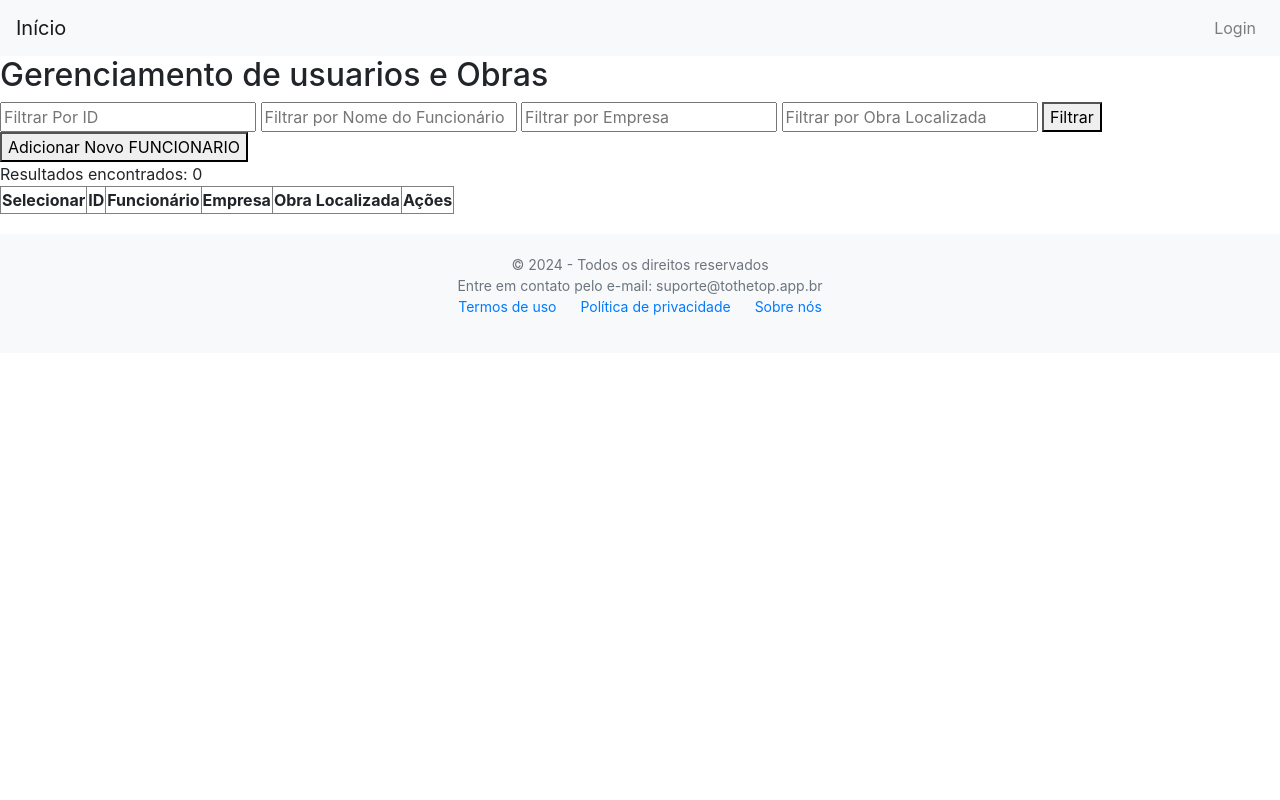
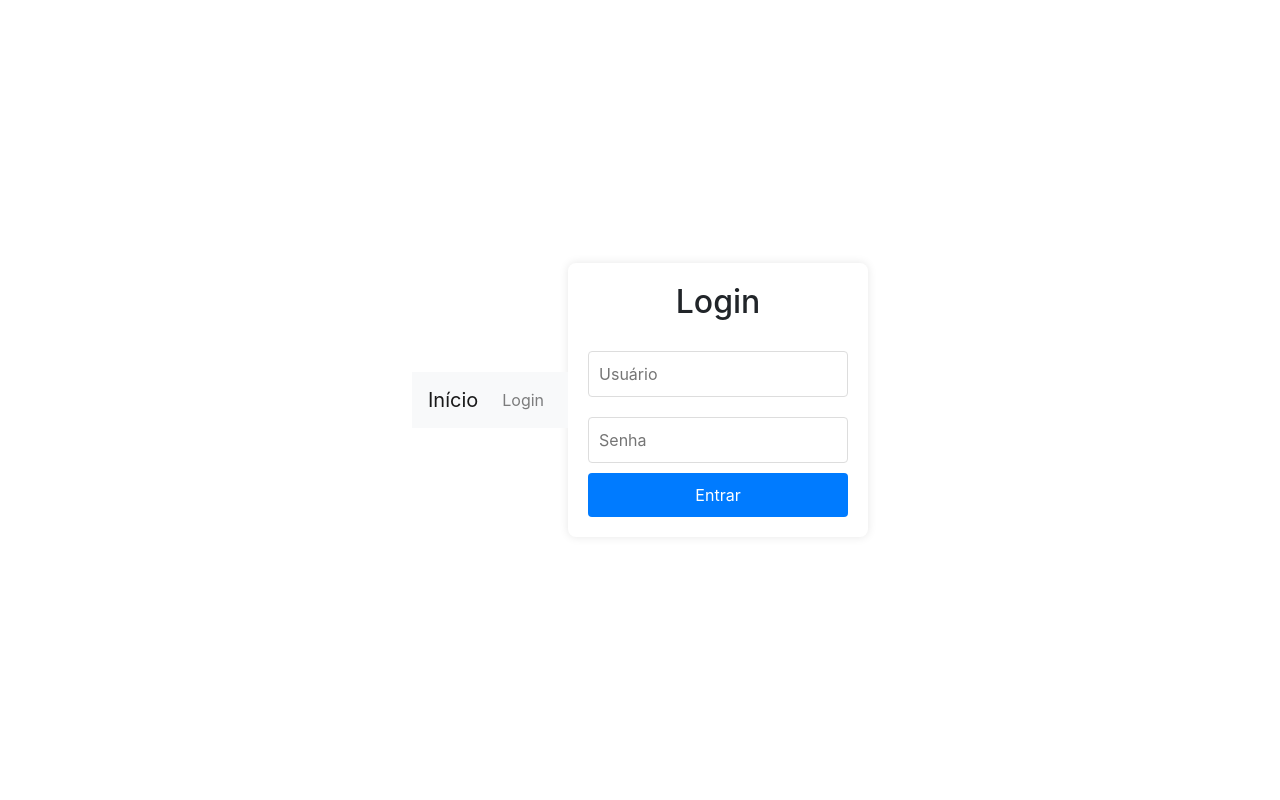
Before and after one commit to ItaloNicacioDev/autoMAX_API, a Flask app: page / in a window 1280 px wide. Run offline with Flask 3, Linux system fonts and the light colour scheme; lists and menus that the app fills with data are empty; some libraries are stand-ins or nearby versions.

Commit message:
ver 0.0.8

```diff
--- a/main.py
+++ b/main.py
@@ -1,4 +1,4 @@
-#ver 0.0.5 - BETA
+#ver 0.0.12 - BETA
 #bibliotecas
 from flask import Flask, render_template, request, redirect, url_for, flash, session
 
--- a/templates/index.html
+++ b/templates/index.html
@@ -3,35 +3,53 @@
 
 <head>
   <meta charset="UTF-8">
-  <title>Gerenciamento de usuários e Filtragem Padrão</title>
+  <title>AutoMAX</title>
   <script src="https://ajax.googleapis.com/ajax/libs/jquery/3.7.1/jquery.min.js"></script>
   <link rel="stylesheet" href="{{ url_for('static', filename='css/styles.css') }}">
   <link rel="stylesheet" href="https://stackpath.bootstrapcdn.com/bootstrap/4.3.1/css/bootstrap.min.css">
   <style>
-    /* Paginação */
-    .pagination {
+     body {
+            font-family: Arial, sans-serif;
             display: flex;
             justify-content: center;
-      margin-top: 20px;
+            align-items: center;
+            height: 100vh;
+            background-color: #f4f4f4;
+            margin: 0;
         }
-
-    .pagination a {
-      margin: 0 5px;
-      text-decoration: none;
-      color: #007bff;
-      font-weight: 500;
-      /* Adiciona um pouco mais de destaque */
+        .login-container {
+            background: #fff;
+            padding: 20px;
+            border-radius: 8px;
+            box-shadow: 0 0 10px rgba(0, 0, 0, 0.1);
+            width: 300px;
         }
-
-    .pagination a:hover {
-      text-decoration: underline;
+        .login-container h2 {
+            margin-bottom: 20px;
+            text-align: center;
         }
-
-    .pagination .page-item.disabled .page-link {
-      color: #6c757d;
-      /* Cor para itens desativados */
-      pointer-events: none;
-      /* Desativa cliques em itens desativados */
+        .login-container input {
+            width: 100%;
+            padding: 10px;
+            margin: 10px 0;
+            border: 1px solid #ddd;
+            border-radius: 4px;
+        }
+        .login-container button {
+            width: 100%;
+            padding: 10px;
+            background-color: #007bff;
+            border: none;
+            border-radius: 4px;
+            color: #fff;
+            font-size: 16px;
+        }
+        .login-container button:hover {
+            background-color: #0056b3;
+        }
+        .error-message {
+            color: red;
+            text-align: center;
         }
   </style>
 
@@ -48,68 +66,20 @@
 {% endif %}
 {% endwith %}
 
+
 <body>
   {% include 'header.html' %}
-  <h2>Gerenciamento de usuarios e Obras</h2>
-  <div class="filter-container">
-    <form method="get" action="/">
-      <input id="filterID" name="filterID" type="text" placeholder="Filtrar Por ID" value="{{ filterID }}">
-      <input id="filterName" name="filterName" type="text" placeholder="Filtrar por Nome do Funcionário" value="{{ filterName }}">
-      <input id="filterCompany" name="filterCompany" type="text" placeholder="Filtrar por Empresa" value="{{ filterCompany }}">
-      <input id="filterLocation" name="filterLocation" type="text" placeholder="Filtrar por Obra Localizada" value="{{ filterLocation }}">
-      <button type="submit">Filtrar</button>
+  <div class="login-container">
+        <h2>Login</h2>
+        <form action="/login" method="post">
+            <input type="text" name="username" placeholder="Usuário" required>
+            <input type="password" name="password" placeholder="Senha" required>
+            <button type="submit">Entrar</button>
         </form>
+        {% if error_message %}
+            <p class="error-message">{{ error_message }}</p>
+        {% endif %}
     </div>
-  <button id="addNewRecordBtn" class="addNewRecordBtn">Adicionar Novo FUNCIONARIO</button>
-
-  <div id="resultCount" class="resultCount">Resultados encontrados: 0</div>
-
-  <table border="1" id="myTable">
-    <thead>
-      <tr>
-        <th>Selecionar</th>
-        <th>ID</th>
-        <th>Funcionário</th>
-        <th>Empresa</th>
-        <th>Obra Localizada</th>
-        <th>Ações</th>
-      </tr>
-    </thead>
-    <tbody>
-      {% for record in records %}
-      <tr>
-        <td><input type="radio" name="selected_record" value="{{ record[0] }}"></td>
-        <td>{{ record[0] }}</td>
-        <td>{{ record[1] }}</td>
-        <td>{{ record[2] }}</td>
-        <td>{{ record[3] }}</td>
-        <td>
-          <form method="POST" action="{{ url_for('delete', id=record[0]) }}" style="display:inline;">
-            <button type="submit" class="delete-button">Excluir</button>
-          </form>
-          <button class="addNewRecordBtn"
-            onclick="window.openEditModal('{{ record[0] }}', '{{ record[1] }}', '{{ record[2] }}', '{{ record[3] }}')">Editar</button>
-        </td>
-      </tr>
-      {% endfor %}
-    </tbody>
-  </table>
-
-  </div>
-  <script src="https://code.jquery.com/jquery-3.5.1.slim.min.js"></script>
-  <script src="https://cdn.jsdelivr.net/npm/@popperjs/core@2.9.3/dist/umd/popper.min.js"></script>
-  <script src="https://stackpath.bootstrapcdn.com/bootstrap/4.5.2/js/bootstrap.min.js"></script>
-  <script src="https://code.jquery.com/jquery-3.3.1.slim.min.js"
-    integrity="sha384-q8i/X+965DzO0rT7abK41JStQIAqVgRVzpbzo5smXKp4YfRvH+8abtTE1Pi6jizo" crossorigin="anonymous">
-    </script>
-  <script src="https://cdnjs.cloudflare.com/ajax/libs/popper.js/1.14.3/umd/popper.min.js"
-    integrity="sha384-ZMP7rVo3mIykV+2+9J3UJ46jBk0WLaUAdn689aCwoqbBJiSnjAK/l8WvCWPIPm49" crossorigin="anonymous">
-    </script>
-  <script src="https://stackpath.bootstrapcdn.com/bootstrap/4.1.3/js/bootstrap.min.js"
-    integrity="sha384-ChfqqxuZUCnJSK3+MXmPNIyE6ZbWh2IMqE241rYiqJxyMiZ6OW/JmZQ5stwEULTy" crossorigin="anonymous">
-    </script>
-
-  {% include "footer.html" %}
 </body>
 
 </html>
```
Lines whose indentation alone changed are shown as unchanged.
